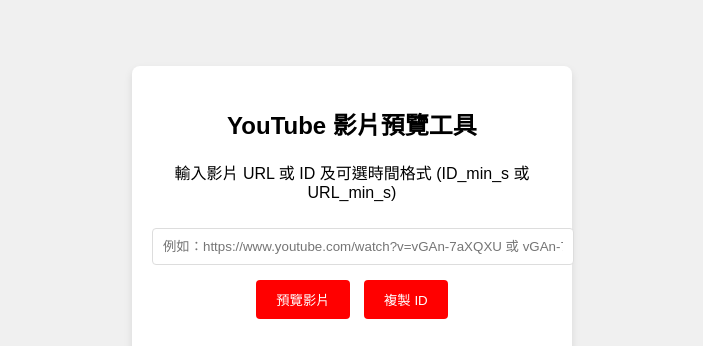
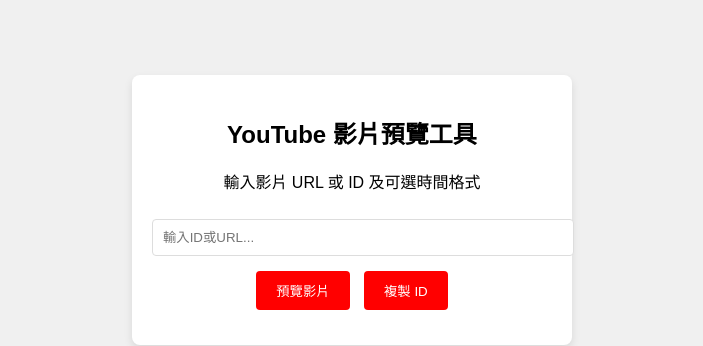
Before and after one commit to 108028/YouTube-, a plain HTML site: page index.html in a window 1280 px wide. Shown: the top 346 px of the page, without its empty margins (288-991 px from the left). Drawn offline with Linux system fonts and the light colour scheme.

Commit message:
Update index.html
減少字句

```diff
--- a/index.html
+++ b/index.html
@@ -61,8 +61,8 @@
 
 <div class="container">
     <h2>YouTube 影片預覽工具</h2>
-    <p>輸入影片 URL 或 ID 及可選時間格式 (ID_min_s 或 URL_min_s)</p>
-    <input type="text" id="videoInput" placeholder="例如：https://www.youtube.com/watch?v=vGAn-7aXQXU 或 vGAn-7aXQXU_1_30">
+    <p>輸入影片 URL 或 ID 及可選時間格式</p>
+    <input type="text" id="videoInput" placeholder="輸入ID或URL...">
     <button onclick="loadYouTubeVideo()">預覽影片</button>
     <button onclick="copyVideoId()">複製 ID</button>
     <div id="copyMessage" class="message"></div>
```
